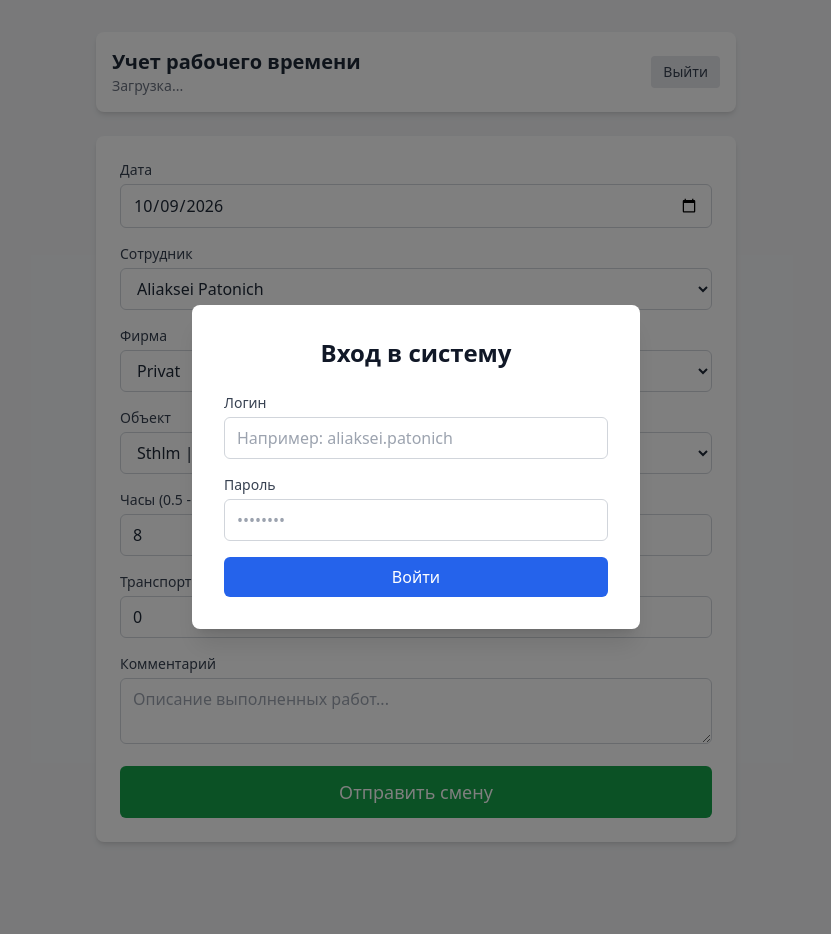
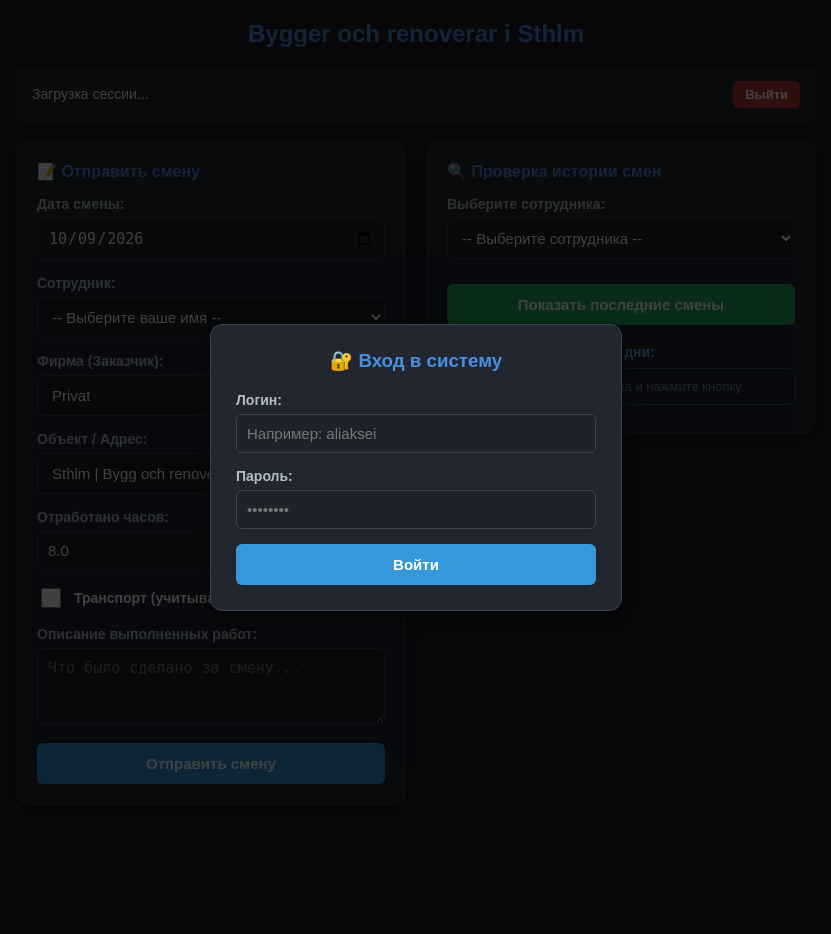
Before and after one commit to mbaton1981/smart-report-cloud, a Flask app: page / in a window 1280 px wide. Shown: the whole page, without its empty margins (224-1055 px from the left). Run offline with Flask 3, Linux system fonts and the light colour scheme; data comes from the database, SQL or seed files in the repository; some libraries are stand-ins or nearby versions.

Commit message:
Add files via upload

```diff
--- a/templates/index.html
+++ b/templates/index.html
@@ -3,159 +3,174 @@
 <head>
     <meta charset="UTF-8">
     <meta name="viewport" content="width=device-width, initial-scale=1.0">
-    <title>Учет смен — Bygger och renoverar</title>
-    <!-- Tailwind CSS CDN для быстрой и красивой верстки -->
-    <script src="https://cdn.tailwindcss.com"></script>
+    <title>Bygger och renoverar i Sthlm</title>
+    <style>
+        body { font-family: Arial, sans-serif; max-width: 800px; margin: 20px auto; padding: 0 15px; color: #fff; background-color: #1a1d24; }
+        h2 { text-align: center; color: #4a90e2; }
+        .main-container { display: flex; flex-wrap: wrap; gap: 20px; }
+        .form-box { flex: 1; min-width: 320px; background: #222631; padding: 20px; border-radius: 12px; box-shadow: 0 4px 15px rgba(0,0,0,0.3); border: 1px solid #2f3542; }
+        .history-box { flex: 1; min-width: 320px; background: #222631; padding: 20px; border-radius: 12px; box-shadow: 0 4px 15px rgba(0,0,0,0.3); border: 1px solid #2f3542; height: fit-content; }
+        .form-group { margin-bottom: 15px; }
+        label { display: block; margin-bottom: 6px; font-weight: bold; color: #b2bec3; font-size: 14px; }
+        select, input, textarea { width: 100%; padding: 10px; box-sizing: border-box; background-color: #1e222b; border: 1px solid #3a4150; border-radius: 6px; font-size: 15px; color: #fff; }
+        select:focus, input:focus, textarea:focus { border-color: #4a90e2; outline: none; }
+        select:disabled { opacity: 0.7; cursor: not-allowed; background-color: #15181f; }
+        button { background-color: #3498db; color: white; padding: 12px; border: none; border-radius: 6px; cursor: pointer; width: 100%; font-size: 15px; font-weight: bold; transition: background 0.2s; }
+        button:hover { background-color: #2980b9; }
+        .btn-history { background-color: #27ae60; margin-top: 10px; }
+        .btn-history:hover { background-color: #219653; }
+
+        #history-list { list-style-type: none; padding: 0; margin: 0; }
+        #history-list li { background: #1a2332; margin-bottom: 8px; padding: 10px; border-radius: 6px; border: 1px solid #2e5b88; font-size: 13px; color: #dfe6e9; display: flex; justify-content: space-between; align-items: center; }
+
+        /* Модальное окно авторизации */
+        #login-modal { position: fixed; inset: 0; background: rgba(0, 0, 0, 0.75); z-index: 100; display: flex; align-items: center; justify-content: center; }
+        #login-modal.hidden { display: none; }
+        .login-card { background: #222631; padding: 25px; border-radius: 12px; width: 100%; max-width: 360px; border: 1px solid #3a4150; box-shadow: 0 8px 24px rgba(0,0,0,0.5); }
+
+        /* Шапка пользователя */
+        .user-header { background: #222631; padding: 12px 15px; border-radius: 8px; margin-bottom: 20px; border: 1px solid #2f3542; display: flex; justify-content: space-between; align-items: center; font-size: 14px; }
+        .btn-logout { background: #c0392b; width: auto; padding: 6px 12px; font-size: 13px; }
+        .btn-logout:hover { background: #a93226; }
+    </style>
 </head>
-<body class="bg-gray-100 min-h-screen flex flex-col justify-between font-sans text-gray-800">
+<body>
 
-    <!-- Окно авторизации (скрыто, если пользователь уже вошел) -->
-    <div id="login-modal" class="fixed inset-0 bg-black bg-opacity-50 z-50 flex items-center justify-center hidden">
-        <div class="bg-white rounded-lg shadow-xl p-8 max-w-md w-full mx-4">
-            <h2 class="text-2xl font-bold text-gray-900 mb-6 text-center">Вход в систему</h2>
-            <form id="login-form" onsubmit="handleLogin(event)" class="space-y-4">
-                <div>
-                    <label class="block text-sm font-medium text-gray-700 mb-1">Логин</label>
-                    <input type="text" id="login-username" required
-                           class="w-full px-3 py-2 border border-gray-300 rounded-md focus:outline-none focus:ring-2 focus:ring-blue-500"
-                           placeholder="Например: aliaksei.patonich">
+    <!-- МОДАЛЬНОЕ ОКНО ВХОДА -->
+    <div id="login-modal" class="hidden">
+        <div class="login-card">
+            <h3 style="color: #4a90e2; margin-top: 0; text-align: center; margin-bottom: 20px;">🔐 Вход в систему</h3>
+            <form id="login-form" onsubmit="handleLogin(event)">
+                <div class="form-group">
+                    <label for="login-username">Логин:</label>
+                    <input type="text" id="login-username" required placeholder="Например: aliaksei">
                 </div>
-                <div>
-                    <label class="block text-sm font-medium text-gray-700 mb-1">Пароль</label>
-                    <input type="password" id="login-password" required
-                           class="w-full px-3 py-2 border border-gray-300 rounded-md focus:outline-none focus:ring-2 focus:ring-blue-500"
-                           placeholder="••••••••">
+                <div class="form-group">
+                    <label for="login-password">Пароль:</label>
+                    <input type="password" id="login-password" required placeholder="••••••••">
                 </div>
-                <div id="login-error" class="text-red-500 text-sm hidden"></div>
-                <button type="submit"
-                        class="w-full bg-blue-600 text-white py-2 px-4 rounded-md hover:bg-blue-700 transition font-medium">
-                    Войти
-                </button>
+                <div id="login-error" style="color: #e74c3c; font-size: 13px; margin-bottom: 15px; display: none;"></div>
+                <button type="submit">Войти</button>
             </form>
         </div>
     </div>
 
-    <!-- Основной интерфейс -->
-    <div class="container mx-auto px-4 py-8 max-w-2xl flex-grow">
-        <!-- Шапка -->
-        <div class="bg-white rounded-lg shadow-md p-4 mb-6 flex justify-between items-center">
-            <div>
-                <h1 class="text-xl font-bold text-gray-800">Учет рабочего времени</h1>
-                <p id="user-info-text" class="text-sm text-gray-500">Загрузка...</p>
-            </div>
-            <button onclick="handleLogout()" class="text-sm bg-gray-200 hover:bg-gray-300 px-3 py-1.5 rounded transition text-gray-700">
-                Выйти
-            </button>
+    <h2>Bygger och renoverar i Sthlm</h2>
+
+    <div class="container" style="max-width: 800px; margin: 0 auto;">
+        <!-- Шапка с инфо о пользователе -->
+        <div class="user-header">
+            <span id="user-info-text">Загрузка сессии...</span>
+            <button type="button" class="btn-logout" onclick="handleLogout()">Выйти</button>
         </div>
+    </div>
 
-        <!-- Форма отправки смены -->
-        <div class="bg-white rounded-lg shadow-md p-6">
-            <form id="shift-form" onsubmit="submitShift(event)" class="space-y-4">
-                <!-- Дата -->
-                <div>
-                    <label class="block text-sm font-medium text-gray-700 mb-1">Дата</label>
-                    <input type="date" id="date" required
-                           class="w-full px-3 py-2 border border-gray-300 rounded-md focus:outline-none focus:ring-2 focus:ring-blue-500">
+    <div class="main-container">
+        <!-- ЛЕВАЯ КОЛОНКА: Основная форма отправки смены -->
+        <div class="form-box">
+            <h3 style="color: #4a90e2; margin-top: 0; font-size: 16px; margin-bottom: 15px;">📝 Отправить смену</h3>
+            <form id="shift-form">
+                <div class="form-group">
+                    <label for="date">Дата смены:</label>
+                    <input type="date" id="date" name="date" required>
                 </div>
 
-                <!-- Сотрудник -->
-                <div>
-                    <label class="block text-sm font-medium text-gray-700 mb-1">Сотрудник</label>
-                    <select id="employee" required
-                            class="w-full px-3 py-2 border border-gray-300 rounded-md focus:outline-none focus:ring-2 focus:ring-blue-500 bg-white">
+                <div class="form-group">
+                    <label for="employee">Сотрудник:</label>
+                    <select id="employee" name="employee" required>
+                        <option value="">-- Выберите ваше имя --</option>
                         {% for emp in employees %}
                         <option value="{{ emp }}">{{ emp }}</option>
                         {% endfor %}
                     </select>
                 </div>
 
-                <!-- Фирма -->
-                <div>
-                    <label class="block text-sm font-medium text-gray-700 mb-1">Фирма</label>
-                    <select id="company" onchange="filterObjects()" required
-                            class="w-full px-3 py-2 border border-gray-300 rounded-md focus:outline-none focus:ring-2 focus:ring-blue-500 bg-white">
+                <div class="form-group">
+                    <label for="company">Фирма (Заказчик):</label>
+                    <select id="company" name="company" required>
                         {% for comp in companies %}
                         <option value="{{ comp }}">{{ comp }}</option>
                         {% endfor %}
                     </select>
                 </div>
 
-                <!-- Объект -->
-                <div>
-                    <label class="block text-sm font-medium text-gray-700 mb-1">Объект</label>
-                    <select id="object_name" required
-                            class="w-full px-3 py-2 border border-gray-300 rounded-md focus:outline-none focus:ring-2 focus:ring-blue-500 bg-white">
-                        <!-- Динамически фильтруется по выбранной фирме -->
+                <div class="form-group">
+                    <label for="object_name">Объект / Адрес:</label>
+                    <select id="object_name" name="object_name" required>
+                        {% for obj in objects %}
+                            {% if obj is mapping %}
+                                <option value="{{ obj.name }}">{{ obj.display }}</option>
+                            {% else %}
+                                <option value="{{ obj }}">{{ obj }}</option>
+                            {% endif %}
+                        {% endfor %}
                     </select>
                 </div>
 
-                <!-- Часы -->
-                <div>
-                    <label class="block text-sm font-medium text-gray-700 mb-1">Часы (0.5 - 24)</label>
-                    <input type="number" id="hours" step="0.5" min="0.5" max="24" value="8" required
-                           class="w-full px-3 py-2 border border-gray-300 rounded-md focus:outline-none focus:ring-2 focus:ring-blue-500">
+                <div class="form-group">
+                    <label for="hours">Отработано часов:</label>
+                    <input type="number" step="0.5" id="hours" name="hours" value="8.0" required>
                 </div>
 
-                <!-- Транспорт -->
-                <div>
-                    <label class="block text-sm font-medium text-gray-700 mb-1">Транспорт (км / доплата)</label>
-                    <input type="number" id="transport" step="1" min="0" value="0"
-                           class="w-full px-3 py-2 border border-gray-300 rounded-md focus:outline-none focus:ring-2 focus:ring-blue-500">
+                <div class="form-group" style="display: flex; align-items: center; gap: 10px;">
+                    <input type="checkbox" id="transport_check" style="width: 20px; height: 20px; cursor: pointer;">
+                    <label for="transport_check" style="margin-bottom: 0; cursor: pointer; color: #fff;">Транспорт (учитывать поездку)</label>
+                    <input type="hidden" id="transport" name="transport" value="0.0">
                 </div>
 
-                <!-- Комментарий -->
-                <div>
-                    <label class="block text-sm font-medium text-gray-700 mb-1">Комментарий</label>
-                    <textarea id="comment" rows="2"
-                              class="w-full px-3 py-2 border border-gray-300 rounded-md focus:outline-none focus:ring-2 focus:ring-blue-500"
-                              placeholder="Описание выполненных работ..."></textarea>
+                <div class="form-group">
+                    <label for="comment">Описание выполненных работ:</label>
+                    <textarea id="comment" name="comment" rows="3" placeholder="Что было сделано за смену..."></textarea>
                 </div>
 
-                <!-- Статус отправки -->
-                <div id="form-message" class="text-sm font-medium hidden"></div>
+                <button type="submit">Отправить смену</button>
+            </form>
+        </div>
 
-                <!-- Кнопка отправки -->
-                <button type="submit"
-                        class="w-full bg-green-600 text-white py-3 px-4 rounded-md hover:bg-green-700 transition font-medium text-lg">
-                    Отправить смену
-                </button>
-            </form>
+        <!-- ПРАВАЯ КОЛОНКА: Блок просмотра истории -->
+        <div class="history-box">
+            <h3 style="color: #4a90e2; margin-top: 0; font-size: 16px; margin-bottom: 15px;">🔍 Проверка истории смен</h3>
+
+            <div class="form-group">
+                <label for="history-employee">Выберите сотрудника:</label>
+                <select id="history-employee">
+                    <option value="">-- Выберите сотрудника --</option>
+                    {% for emp in employees %}
+                    <option value="{{ emp }}">{{ emp }}</option>
+                    {% endfor %}
+                </select>
+            </div>
+
+            <button type="button" id="load-history-btn" class="btn-history">Показать последние смены</button>
+
+            <div id="warning-container" style="margin-top: 15px; display: none; background: #3d2222; border: 1px solid #c0392b; padding: 10px; border-radius: 6px; font-size: 13px; color: #f5b7b1;"></div>
+
+            <div style="margin-top: 15px;">
+                <h4 style="color: #64b5f6; font-size: 14px; margin-bottom: 8px;">Последние заполненные дни:</h4>
+                <ul id="history-list">
+                    <li style="color: #7f8c8d; justify-content: center;">Выберите сотрудника и нажмите кнопку</li>
+                </ul>
+            </div>
         </div>
     </div>
 
-    <!-- Передаем список объектов из Flask в JS -->
     <script>
-        const allObjects = {{ objects | tojson }};
         let currentUser = null;
+        document.getElementById('date').value = new Date().toISOString().split('T')[0];
 
-        // Установка сегодняшней даты по умолчанию
-        document.getElementById('date').valueAsDate = new Date();
+        document.getElementById('transport_check').addEventListener('change', function() {
+            document.getElementById('transport').value = this.checked ? 1.0 : 0.0;
+        });
 
-        // Фильтрация объектов при изменении фирмы
-        function filterObjects() {
-            const selectedCompany = document.getElementById('company').value;
-            const objectSelect = document.getElementById('object_name');
-            objectSelect.innerHTML = '';
-
-            const filtered = allObjects.filter(obj => obj.company === selectedCompany);
-
-            if (filtered.length === 0) {
-                // Если у фирмы нет объектов, показываем общие или заглушку
-                const opt = document.createElement('option');
-                opt.value = "Основной объект";
-                opt.textContent = "Основной объект";
-                objectSelect.appendChild(opt);
-            } else {
-                filtered.forEach(obj => {
-                    const opt = document.createElement('option');
-                    opt.value = obj.name;
-                    opt.textContent = obj.display;
-                    objectSelect.appendChild(opt);
-                });
-            }
+        // Генерация уникального request_id для защиты от дублей
+        function generateUUID() {
+            return 'xxxxxxxx-xxxx-4xxx-yxxx-xxxxxxxxxxxx'.replace(/[xy]/g, function(c) {
+                var r = Math.random() * 16 | 0, v = c == 'x' ? r : (r & 0x3 | 0x8);
+                return v.toString(16);
+            });
         }
 
-        // Проверка авторизации при загрузке страницы
+        // Проверка сессии при загрузке
         async function checkAuth() {
             try {
                 const res = await fetch('/me');
@@ -176,49 +191,44 @@
             document.getElementById('login-modal').classList.remove('hidden');
         }
 
-        // Настройка интерфейса в зависимости от роли пользователя
+        // Настройка интерфейса под роль
         function setupUserInterface() {
             const userInfoText = document.getElementById('user-info-text');
             const employeeSelect = document.getElementById('employee');
 
             if (currentUser.role === 'admin') {
-                userInfoText.textContent = `Администратор: ${currentUser.username}`;
-                // Админ может выбирать любого сотрудника
+                userInfoText.innerHTML = `👤 Администратор: <b>${currentUser.username}</b>`;
                 employeeSelect.disabled = false;
             } else {
-                userInfoText.textContent = `Работник: ${currentUser.username}`;
-
-                // Находим ID или имя сотрудника, привязанного к юзеру
-                // Если employee_id задан, ищем в списке точное совпадение
-                // Либо блокируем селект и ставим имя текущего пользователя
+                userInfoText.innerHTML = `👷 Работник: <b>${currentUser.username}</b>`;
                 employeeSelect.disabled = true;
 
-                // Пробуем найти соответствие по имени (так как логин часто совпадает с именем или частью имени)
+                // Автоматически находим и выбираем сотрудника по имени
+                const userNameLower = currentUser.username.toLowerCase();
                 for (let i = 0; i < employeeSelect.options.length; i++) {
                     const optVal = employeeSelect.options[i].value.toLowerCase();
-                    if (optVal.includes(currentUser.username.toLowerCase().replace('.', ' '))) {
+                    if (optVal.includes(userNameLower) || userNameLower.includes(optVal.split(' ')[0])) {
                         employeeSelect.selectedIndex = i;
                         break;
                     }
                 }
             }
-            filterObjects();
         }
 
-        // Обработка входа
+        // Обработка отправки формы входа
         async function handleLogin(e) {
             e.preventDefault();
             const username = document.getElementById('login-username').value.trim();
             const password = document.getElementById('login-password').value;
             const errDiv = document.getElementById('login-error');
 
-            errDiv.classList.add('hidden');
+            errDiv.style.display = 'none';
 
             try {
                 const res = await fetch('/login', {
                     method: 'POST',
-                    headers: {'Content-Type': 'application/json'},
-                    body: JSON.stringify({username, password})
+                    headers: { 'Content-Type': 'application/json' },
+                    body: JSON.stringify({ username, password })
                 });
                 const data = await res.json();
 
@@ -227,73 +237,103 @@
                     document.getElementById('login-modal').classList.add('hidden');
                     setupUserInterface();
                 } else {
-                    errDiv.textContent = data.error || 'Ошибка входа';
-                    errDiv.classList.remove('hidden');
+                    errDiv.textContent = data.error || 'Неверный логин или пароль';
+                    errDiv.style.display = 'block';
                 }
             } catch (err) {
                 errDiv.textContent = 'Ошибка соединения с сервером';
-                errDiv.classList.remove('hidden');
+                errDiv.style.display = 'block';
             }
         }
 
         // Выход из системы
         async function handleLogout() {
-            await fetch('/logout', {method: 'POST'});
+            await fetch('/logout', { method: 'POST' });
             window.location.reload();
         }
 
-        // Генерация уникального request_id для защиты от дублей
-        function generateUUID() {
-            return 'xxxxxxxx-xxxx-4xxx-yxxx-xxxxxxxxxxxx'.replace(/[xy]/g, function(c) {
-                var r = Math.random() * 16 | 0, v = c == 'x' ? r : (r & 0x3 | 0x8);
-                return v.toString(16);
-            });
-        }
+        // Отправка смены
+        document.getElementById('shift-form').addEventListener('submit', async function(e) {
+            e.preventDefault();
 
-        // Отправка смены
-        async function submitShift(e) {
-            e.preventDefault();
-            const msgDiv = document.getElementById('form-message');
-            msgDiv.classList.remove('hidden');
-            msgDiv.className = "text-sm font-medium text-blue-600";
-            msgDiv.textContent = "Отправка смены...";
-
-            const payload = {
+            const formData = {
                 request_id: generateUUID(),
                 date: document.getElementById('date').value,
                 employee: document.getElementById('employee').value,
                 company: document.getElementById('company').value,
                 object_name: document.getElementById('object_name').value,
                 hours: parseFloat(document.getElementById('hours').value),
-                transport: parseFloat(document.getElementById('transport').value) || 0.0,
+                transport: parseFloat(document.getElementById('transport').value || 0),
                 comment: document.getElementById('comment').value
             };
 
             try {
-                const res = await fetch('/submit-shift', {
+                const response = await fetch('/submit-shift', {
                     method: 'POST',
-                    headers: {'Content-Type': 'application/json'},
-                    body: JSON.stringify(payload)
+                    headers: { 'Content-Type': 'application/json' },
+                    body: JSON.stringify(formData)
                 });
-                const data = await res.json();
 
-                if (data.ok) {
-                    msgDiv.className = "text-sm font-medium text-green-600";
-                    msgDiv.textContent = data.message || "Смена успешно сохранена!";
+                const result = await response.json();
+                if (response.ok) {
+                    alert("Смена успешно отправлена!");
                     document.getElementById('comment').value = '';
                 } else {
-                    msgDiv.className = "text-sm font-medium text-red-600";
-                    msgDiv.textContent = data.error || "Ошибка при отправке";
+                    alert("Ошибка: " + (result.error || result.message || "Не удалось отправить"));
                 }
             } catch (err) {
-                msgDiv.className = "text-sm font-medium text-red-600";
-                msgDiv.textContent = "Ошибка сети при отправке смены";
+                alert("Не удалось отправить данные на сервер.");
+                console.error(err);
             }
-        }
+        });
 
-        // Инициализация при загрузке
+        // Проверка истории
+        document.getElementById('load-history-btn').addEventListener('click', async function() {
+            const empName = document.getElementById('history-employee').value;
+            const listContainer = document.getElementById('history-list');
+            const warningContainer = document.getElementById('warning-container');
+
+            if (!empName) {
+                alert('Пожалуйста, выберите сотрудника!');
+                return;
+            }
+
+            listContainer.innerHTML = '<li style="color: #7f8c8d; justify-content: center;">Загрузка...</li>';
+            warningContainer.style.display = 'none';
+
+            try {
+                const response = await fetch('/check-employee-shifts', {
+                    method: 'POST',
+                    headers: { 'Content-Type': 'application/json' },
+                    body: JSON.stringify({ employee: empName })
+                });
+
+                const data = await response.json();
+                listContainer.innerHTML = '';
+
+                if (data.warning) {
+                    warningContainer.textContent = data.warning;
+                    warningContainer.style.display = 'block';
+                }
+
+                if (data.recent_shifts && data.recent_shifts.length > 0) {
+                    data.recent_shifts.forEach(shift => {
+                        const li = document.createElement('li');
+                        li.innerHTML = `<span><b>${shift.date}</b><br><small style="color: #a0aec0;">${shift.object_name}</small></span>` +
+                                       `<span style="background: #2e5b88; padding: 4px 8px; border-radius: 4px; font-weight: bold;">${shift.hours} ч</span>`;
+                        listContainer.appendChild(li);
+                    });
+                } else {
+                    listContainer.innerHTML = '<li style="color: #7f8c8d; justify-content: center;">У сотрудника пока нет записей о сменах.</li>';
+                }
+            } catch (err) {
+                listContainer.innerHTML = '<li style="color: #e74c3c; justify-content: center;">Ошибка загрузки данных.</li>';
+                console.error(err);
+            }
+        });
+
+        // Проверяем авторизацию при старте страницы
         window.onload = () => {
-            filterObjects();
             checkAuth();
         };
     </script>
```
